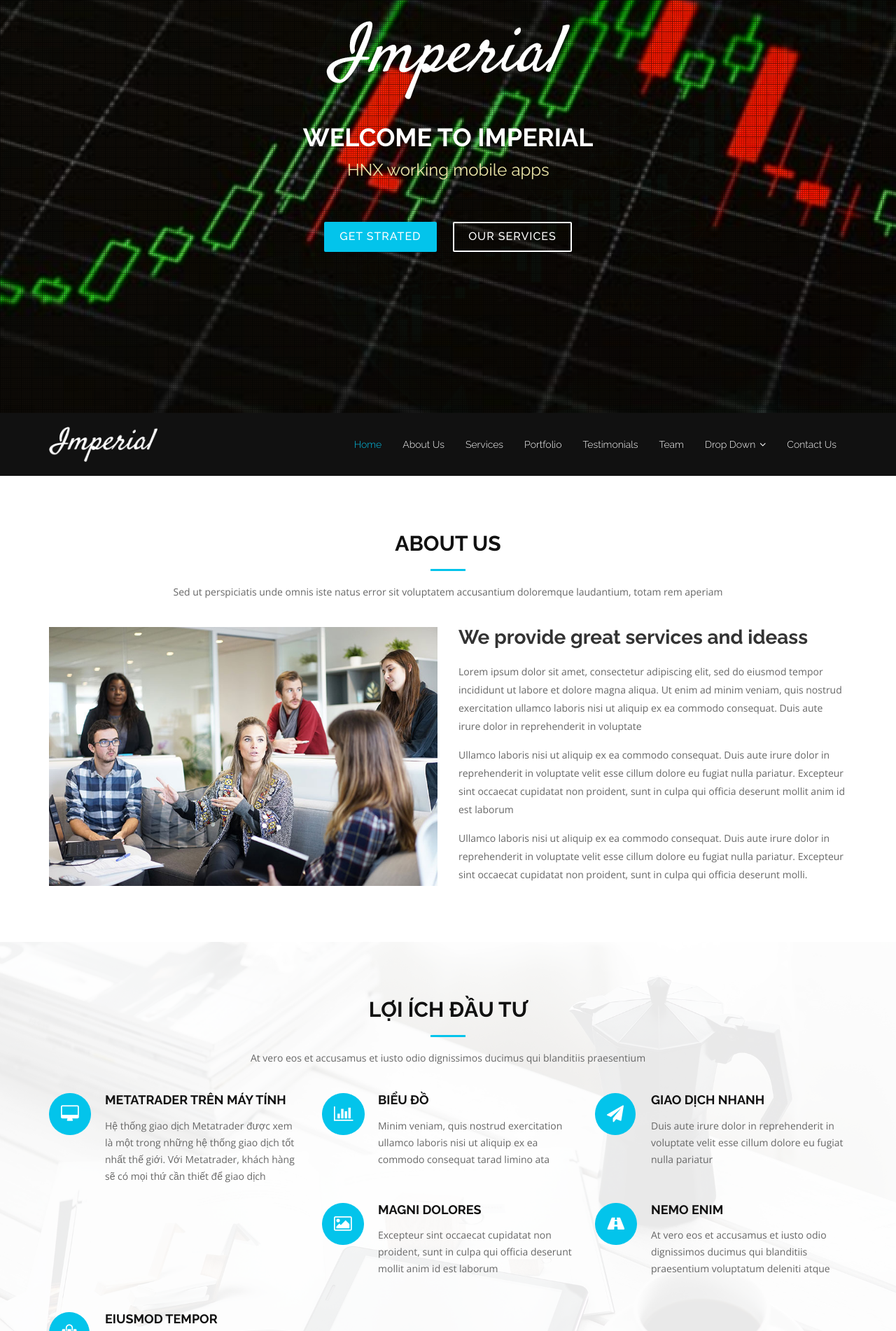
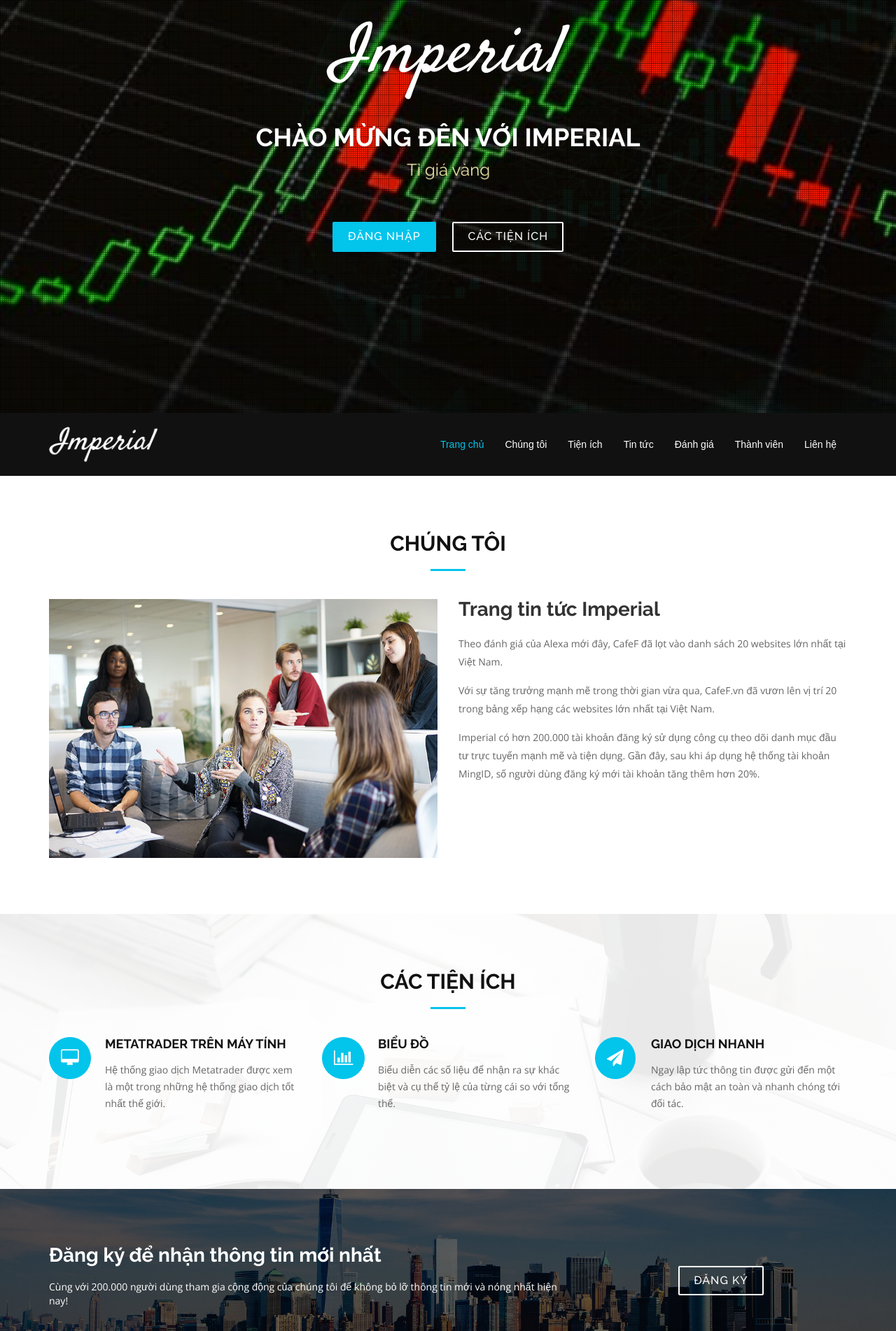
Before and after one commit to huyid123/ATBMTT_Nhom7, a plain HTML site: page index.html in a window 1280 px wide. Shown: the part 210-2112 px from the top of the page at 70% size. Drawn offline with nearby package versions, Linux system fonts and the light colour scheme.

Commit message:
moilamdc5%

```diff
--- a/css/style.css
+++ b/css/style.css
@@ -191,7 +191,7 @@ h1, h2, h3, h4, h5, h6 {
   margin: 10px;
 }
 
-#hero .btn-get-started {
+#hero  .btn-get-started {
   background: #03C4EB;
   border: 2px solid #03C4EB;
   color: #fff;
@@ -340,7 +340,7 @@ h1, h2, h3, h4, h5, h6 {
   text-decoration: none;
   display: inline-block;
   color: #fff;
-  font-family: 'Raleway', sans-serif;
+  font-family: /*Raleway*/'Labato', sans-serif;
   font-weight: 300;
   font-size: 14px;
   outline: none;
@@ -654,6 +654,7 @@ body.mobile-nav-active #mobile-nav-toggle {
 #portfolio {
   background: #fff;
   padding: 80px 0;
+
 }
 
 #portfolio .portfolio-item {
--- a/index.html
+++ b/index.html
@@ -59,11 +59,11 @@
           <img class="" src="img/logo.png" alt="Imperial">
         </div>
 
-        <h1>Welcome to Imperial</h1>
-        <h3><span class="rotating">VN30 beautiful graphics, HSX functional websites, HNX working mobile apps</span></h3>
+        <h1>Chào mừng đên với Imperial</h1>
+        <h3><span class="rotating">Bất động sản, Chứng khoán, Tỉ giá vàng</span></h3>
         <div class="actions">
-          <a href="#about" class="btn-get-started">Get Strated</a>
-          <a href="#services" class="btn-services">Our Services</a>
+          <a href="#about" class="btn-get-started">Đăng Nhập</a>
+          <a href="#services" class="btn-services">Các Tiện Ích</a>
         </div>
       </div>
     </div>
@@ -83,13 +83,13 @@
 
       <nav id="nav-menu-container">
         <ul class="nav-menu">
-          <li class="menu-active"><a href="#hero">Home</a></li>
-          <li><a href="#about">About Us</a></li>
-          <li><a href="#services">Services</a></li>
-          <li><a href="#portfolio">Portfolio</a></li>
-          <li><a href="#testimonials">Testimonials</a></li>
-          <li><a href="#team">Team</a></li>
-          <li class="menu-has-children"><a href="">Drop Down</a>
+          <li class="menu-active"><a href="#hero">Trang chủ</a></li>
+          <li><a href="#about">Chúng tôi</a></li>
+          <li><a href="#services">Tiện ích</a></li>
+          <li><a href="#portfolio">Tin tức</a></li>
+          <li><a href="#testimonials">Đánh giá</a></li>
+          <li><a href="#team">Thành viên</a></li>
+          <!-- <li class="menu-has-children"><a href="">Drop Down</a>
             <ul>
               <li><a href="#">Drop Down 1</a></li>
               <li class="menu-has-children"><a href="#">Drop Down 2</a>
@@ -105,8 +105,8 @@
               <li><a href="#">Drop Down 4</a></li>
               <li><a href="#">Drop Down 5</a></li>
             </ul>
-          </li>
-          <li><a href="#contact">Contact Us</a></li>
+          </li> -->
+          <li><a href="#contact">Liên hệ</a></li>
         </ul>
       </nav>
       <!-- #nav-menu-container -->
@@ -121,9 +121,9 @@
     <div class="container wow fadeInUp">
       <div class="row">
         <div class="col-md-12">
-          <h3 class="section-title">About Us</h3>
+          <h3 class="section-title">Chúng Tôi</h3>
           <div class="section-title-divider"></div>
-          <p class="section-description">Sed ut perspiciatis unde omnis iste natus error sit voluptatem accusantium doloremque laudantium, totam rem aperiam</p>
+          <p class="section-description"></p>
         </div>
       </div>
     </div>
@@ -135,17 +135,15 @@
         </div>
 
         <div class="col-md-6 about-content">
-          <h2 class="about-title">We provide great services and ideass</h2>
+          <h2 class="about-title"> Trang tin tức Imperial</h2>
           <p class="about-text">
-            Lorem ipsum dolor sit amet, consectetur adipiscing elit, sed do eiusmod tempor incididunt ut labore et dolore magna aliqua. Ut enim ad minim veniam, quis nostrud exercitation ullamco laboris nisi ut aliquip ex ea commodo consequat. Duis aute irure dolor
-            in reprehenderit in voluptate
+            Theo đánh giá của Alexa mới đây, CafeF đã lọt vào danh sách 20 websites lớn nhất tại Việt Nam.
           </p>
           <p class="about-text">
-            Ullamco laboris nisi ut aliquip ex ea commodo consequat. Duis aute irure dolor in reprehenderit in voluptate velit esse cillum dolore eu fugiat nulla pariatur. Excepteur sint occaecat cupidatat non proident, sunt in culpa qui officia deserunt mollit anim
-            id est laborum
+            Với sự tăng trưởng mạnh mẽ trong thời gian vừa qua, CafeF.vn đã vươn lên vị trí 20 trong bảng xếp hạng các websites lớn nhất tại Việt Nam.
           </p>
           <p class="about-text">
-            Ullamco laboris nisi ut aliquip ex ea commodo consequat. Duis aute irure dolor in reprehenderit in voluptate velit esse cillum dolore eu fugiat nulla pariatur. Excepteur sint occaecat cupidatat non proident, sunt in culpa qui officia deserunt molli.
+            Imperial có hơn 200.000 tài khoản đăng ký sử dụng công cụ theo dõi danh mục đầu tư trực tuyến mạnh mẽ và tiện dụng. Gần đây, sau khi áp dụng hệ thống tài khoản MingID, số người dùng đăng ký mới tài khoản tăng thêm hơn 20%.
           </p>
         </div>
       </div>
@@ -159,9 +157,9 @@
     <div class="container wow fadeInUp">
       <div class="row">
         <div class="col-md-12">
-          <h3 class="section-title">lợi ích đầu tư</h3>
+          <h3 class="section-title">Các tiện ích</h3>
           <div class="section-title-divider"></div>
-          <p class="section-description">At vero eos et accusamus et iusto odio dignissimos ducimus qui blanditiis praesentium</p>
+          <p class="section-description"></p>
         </div>
       </div>
 
@@ -169,19 +167,19 @@
         <div class="col-md-4 service-item">
           <div class="service-icon"><i class="fa fa-desktop"></i></div>
           <h4 class="service-title"><a href="">METATRADER TRÊN MÁY TÍNH</a></h4>
-          <p class="service-description">Hệ thống giao dịch Metatrader được xem là một trong những hệ thống giao dịch tốt nhất thế giới. Với Metatrader, khách hàng sẽ có mọi thứ cần thiết để giao dịch</p>
+          <p class="service-description">Hệ thống giao dịch Metatrader được xem là một trong những hệ thống giao dịch tốt nhất thế giới.</p>
         </div>
         <div class="col-md-4 service-item">
           <div class="service-icon"><i class="fa fa-bar-chart"></i></div>
           <h4 class="service-title"><a href="">Biểu đồ</a></h4>
-          <p class="service-description">Minim veniam, quis nostrud exercitation ullamco laboris nisi ut aliquip ex ea commodo consequat tarad limino ata</p>
+          <p class="service-description">Biểu diễn các số liệu để nhận ra sự khác biệt và cụ thể tỷ lệ của từng cái so với tổng thể.</p>
         </div>
         <div class="col-md-4 service-item">
           <div class="service-icon"><i class="fa fa-paper-plane"></i></div>
           <h4 class="service-title"><a href="">Giao dịch nhanh</a></h4>
-          <p class="service-description">Duis aute irure dolor in reprehenderit in voluptate velit esse cillum dolore eu fugiat nulla pariatur</p>
+          <p class="service-description">Ngay lập tức thông tin được gửi đến một cách bảo mật an toàn và nhanh chóng tới đối tác. </p>
         </div>
-        <div class="col-md-4 service-item">
+        <!-- <div class="col-md-4 service-item">
           <div class="service-icon"><i class="fa fa-photo"></i></div>
           <h4 class="service-title"><a href="">Magni Dolores</a></h4>
           <p class="service-description">Excepteur sint occaecat cupidatat non proident, sunt in culpa qui officia deserunt mollit anim id est laborum</p>
@@ -195,7 +193,7 @@
           <div class="service-icon"><i class="fa fa-shopping-bag"></i></div>
           <h4 class="service-title"><a href="">Eiusmod Tempor</a></h4>
           <p class="service-description">Et harum quidem rerum facilis est et expedita distinctio. Nam libero tempore, cum soluta nobis est eligendi</p>
-        </div>
+        </div> -->
       </div>
     </div>
   </section>
@@ -207,11 +205,11 @@
     <div class="container wow fadeInUp">
       <div class="row">
         <div class="col-md-8">
-          <h3 class="subscribe-title">Subscribe For Updates</h3>
-          <p class="subscribe-text">Join our 1000+ subscribers and get access to the latest tools, freebies, product announcements and much more!</p>
+          <h3 class="subscribe-title">Đăng ký để nhận thông tin mới nhất</h3>
+          <p class="subscribe-text">Cùng với 200.000 người dùng tham gia cộng động của chúng tôi để không bỏ lỡ thông tin mới và nóng nhất hiện nay!</p>
         </div>
         <div class="col-md-4 subscribe-btn-container">
-          <a class="subscribe-btn" href="#">Subscribe Now</a>
+          <a class="subscribe-btn" href="#">Đăng Ký</a>
         </div>
       </div>
     </div>
@@ -224,9 +222,9 @@
     <div class="container wow fadeInUp">
       <div class="row">
         <div class="col-md-12">
-          <h3 class="section-title">Bất động sản</h3>
+          <h3 class="section-title">Tin Tức</h3>
           <div class="section-title-divider"></div>
-          <p class="section-description">Si stante, hoc natura videlicet vult, salvam esse se, quod concedimus ses haec dicturum fuisse</p>
+          <p class="section-description"></p>
         </div>
       </div>
 
@@ -234,8 +232,8 @@
         <div class="col-md-3">
           <a class="portfolio-item" style="background-image: url(img/portfolio-1.jpg);" href="">
             <div class="details">
-              <h4>Portfolio 1</h4>
-              <span>Alored dono par</span>
+              <h4>Bất Động Sản</h4>
+              <span>Tin tức về nhà đất</span>
             </div>
           </a>
         </div>
@@ -243,8 +241,8 @@
         <div class="col-md-3">
           <a class="portfolio-item" style="background-image: url(img/portfolio-2.jpg);" href="">
             <div class="details">
-              <h4>Portfolio 2</h4>
-              <span>Alored dono par</span>
+              <h4>Tỷ Giá Vàng</h4>
+              <span>Giá vàng mỗi ngày</span>
             </div>
           </a>
         </div>
@@ -252,8 +250,8 @@
         <div class="col-md-3">
           <a class="portfolio-item" style="background-image: url(img/portfolio-3.jpg);" href="">
             <div class="details">
-              <h4>Portfolio 3</h4>
-              <span>Alored dono par</span>
+              <h4>Chứng khoán</h4>
+              <span>Cổ phiếu của các tập đoàn</span>
             </div>
           </a>
         </div>
@@ -261,12 +259,12 @@
         <div class="col-md-3">
           <a class="portfolio-item" style="background-image: url(img/portfolio-4.jpg);" href="">
             <div class="details">
-              <h4>Portfolio 4</h4>
-              <span>Alored dono par</span>
+              <h4>Tin Tức Xung Quanh</h4>
+              <span>Mẹo hữu ích</span>
             </div>
           </a>
         </div>
-
+<!--
         <div class="col-md-3">
           <a class="portfolio-item" style="background-image: url(img/portfolio-5.jpg);" href="">
             <div class="details">
@@ -301,7 +299,7 @@
               <span>Alored dono par</span>
             </div>
           </a>
-        </div>
+        </div> -->
 
       </div>
     </div>
@@ -314,16 +312,16 @@
     <div class="container wow fadeInUp">
       <div class="row">
         <div class="col-md-12">
-          <h3 class="section-title">Testimonials</h3>
+          <h3 class="section-title">Người dùng nhận xét</h3>
           <div class="section-title-divider"></div>
-          <p class="section-description">Erdo lide, nora porodo filece, salvam esse se, quod concedimus ses haec dicturum fuisse</p>
+          <p class="section-description"></p>
         </div>
       </div>
 
       <div class="row">
         <div class="col-md-3">
           <div class="profile">
-            <div class="pic"><img src="img/client-1.jpg" alt=""></div>
+            <div class="pic"><img src="img/trungtran.jpg" alt=""></div>
             <h4>Saul Goodman</h4>
             <span>Lawless Inc</span>
           </div>
@@ -343,7 +341,7 @@
         </div>
         <div class="col-md-3">
           <div class="profile">
-            <div class="pic"><img src="img/client-2.jpg" alt=""></div>
+            <div class="pic"><img src="img/mingle.jpg" alt=""></div>
             <h4>Sara Wilsson</h4>
             <span>Odeo Inc</span>
           </div>
```
Also changed, not shown: img/mingle.jpg (added), img/trungtran.jpg (added).
